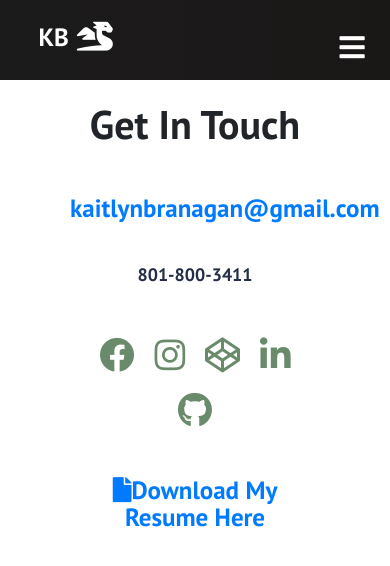
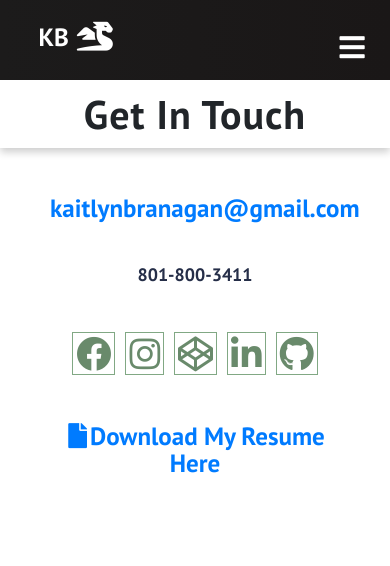
Before and after one commit to katers0259/react-portfolio, a React (Create React App) app: page /contact in a window 390 px wide. Shown: the top 566 px of the page. Built offline with nearby package versions, Linux system fonts and the light colour scheme.

Commit message:
updated desktop view

```diff
--- a/src/components/AboutMe.css
+++ b/src/components/AboutMe.css
@@ -118,7 +118,26 @@
    display: block ;
 
   }
-
+  .skills{
+    box-shadow: 0 4px 8px 0 rgba(0,0,0,0.2);
+    transition: 0.3s;
+    width: 100%;
+    padding: 10px;
+  }
+  .cards__item__img {
+    position: fixed;
+    top: 200px;
+    right: 0;
+    bottom: 0;
+    left: 122px;
+    display: block;
+    width: 23%;
+    max-width: 100%;
+    height: 40%;
+    max-height: 100%;
+    object-fit: cover;
+    transition: all 0.2s linear;
+  }
   @media only screen and (min-width: 1200px) {
     .content__blog__container {
       width: 84%;
@@ -188,4 +207,18 @@
   width: 100%;
   padding: 10px;
 }
+.cards__item__img {
+  position: absolute;
+  top: 0;
+  right: 0;
+  bottom: 0;
+  left: 0;
+  display: block;
+  width: 100%;
+  max-width: 100%;
+  height: 100%;
+  max-height: 100%;
+  object-fit: cover;
+  transition: all 0.2s linear;
+}
   }
--- a/src/components/Cards.css
+++ b/src/components/Cards.css
@@ -3,13 +3,18 @@
     background: #fff;
 
   }
+  .card {
+    width:30%;
+  }
+
   .container {
-min-width: fit-content;
-display:flex;
-flex-direction: row;
-flex-wrap: wrap;
-margin:20px auto;
-  }
+  display: inline-grid;
+  flex-direction: column;
+  flex-wrap: nowrap;
+  margin: 20px auto;
+  align-items: stretch;
+  align-content: center;
+}
 
   h1 {
     text-align: center;
@@ -130,3 +135,16 @@ margin:20px auto;
       margin-bottom: 2rem;
     }
   }
+
+  @media only screen and (max-width: 768px) {
+    .card {
+      width:100%;
+    }
+    .container {
+      min-width: fit-content;
+      display:flex;
+      flex-direction: row;
+      flex-wrap: wrap;
+      margin:20px auto;
+        }
+  }
--- a/src/components/Cards.js
+++ b/src/components/Cards.js
@@ -14,7 +14,7 @@ function Cards(props) {
         <div className="cards__container">
             <div className="cards__wrapper">
                 <div className="cards__items">
-        <Card style={{ width: '18rem' }}>
+        <Card >
   <Card.Img variant="top" src={props.img}  />
   <Card.Body>
     <Card.Title>{props.title}</Card.Title>
--- a/src/components/ContactMe.css
+++ b/src/components/ContactMe.css
@@ -2,8 +2,14 @@ body {
     align-items: center;
 
 }
-
-
+.social-icons{
+    border:1px solid #81a884;
+    padding:3px;
+}
+.social-icons:hover{
+    border:1px solid #000;
+    padding:3px;
+}
 
 .fab {
     margin: 10px;
@@ -25,6 +31,9 @@ body {
     text-decoration: none;
 }
 
+.fa-file{
+    padding:3px;
+}
 
 a:link {
     text-decoration: none;
@@ -32,5 +41,19 @@ a:link {
     align-items: center;
 }
 a:hover {
-    color: #fff;
+    color: #698a6b;
 }
+@media only screen and (max-width: 768px) {
+.contact-info{
+overflow-x: hidden;
+width:100%;
+}
+.fab {
+    margin: 5px;
+    font-size: 35px;
+    color: #698a6b;
+    align-items: center;
+
+  }
+
+}
--- a/src/components/ContactMe.js
+++ b/src/components/ContactMe.js
@@ -10,37 +10,39 @@ function ContactMe() {
             <div>
             <Row className="justify-content-center">
                             <Col lg="auto">
-                <div className="cards">
-                    <h1>Get In Touch</h1>
+                <div className="cards-contact">
+                    <h1 class="skills">Get In Touch</h1>
 
                                 <ContactMeCard>
+                                    <div className="contact-info">
                                     <div className="cards">
                                         <a href="mailto:kaitlynbranagan@gmail.com">kaitlynbranagan@gmail.com</a>
                                     </div>
                                     <div className="cards">
                                         801-800-3411
                                     </div>
-                                    <div className="cards">
-                                        <a href="https://www.facebook.com/katers0259" target="_blank"> <i class="fab fa-facebook"></i></a>
+                                    <div className="cards ">
+                                        <a href="https://www.facebook.com/katers0259" target="_blank"> <i class="fab fa-facebook social-icons"></i></a>
 
-                                        <a href="https://www.instagram.com/ohbranagans/" target="_blank"><i class="fab fa-instagram"></i></a>
+                                        <a href="https://www.instagram.com/ohbranagans/" target="_blank"><i class="fab fa-instagram social-icons"></i></a>
 
                                         <a href="https://codepen.io/katers0259" target="_blank">
-                                            <i class="fab fa-codepen"></i>
+                                            <i class="fab fa-codepen social-icons"></i>
                                         </a>
 
                                         <a href="https://www.linkedin.com/in/kaitlyn-branagan-a119891b1/" target="_blank" >
-                                            <i class="fab fa-linkedin-in"></i>
+                                            <i class="fab fa-linkedin-in social-icons"></i>
                                         </a>
 
                                         <a href="https://github.com/katers0259" target="_blank"  >
-                                            <i class="fab fa-github"></i>
+                                            <i class="fab fa-github social-icons"></i>
                                         </a>
                                         </div>
                                         <div className="cards resume">
                                         <a href="https://drive.google.com/file/d/1rfwDxBN-k3eoY5In2eagaZ727YIflXea/view?usp=sharing" download >
-                                        <i class="fas fa-file"></i>Download My Resume Here
+                                        <i class="fas fa-file "></i>Download My Resume Here
                                         </a>
+                                        </div>
                                         </div>
                                 </ContactMeCard>
 
--- a/src/components/pages/Projects.js
+++ b/src/components/pages/Projects.js
@@ -9,7 +9,7 @@ import Col from 'react-bootstrap/Col';
 function Projects() {
     return (
         <div>
-            <h1>See My Work</h1>
+            <h1 class="skills">See My Work</h1>
             <div className="container">
             {projects.map(result => {
                 return(
```
